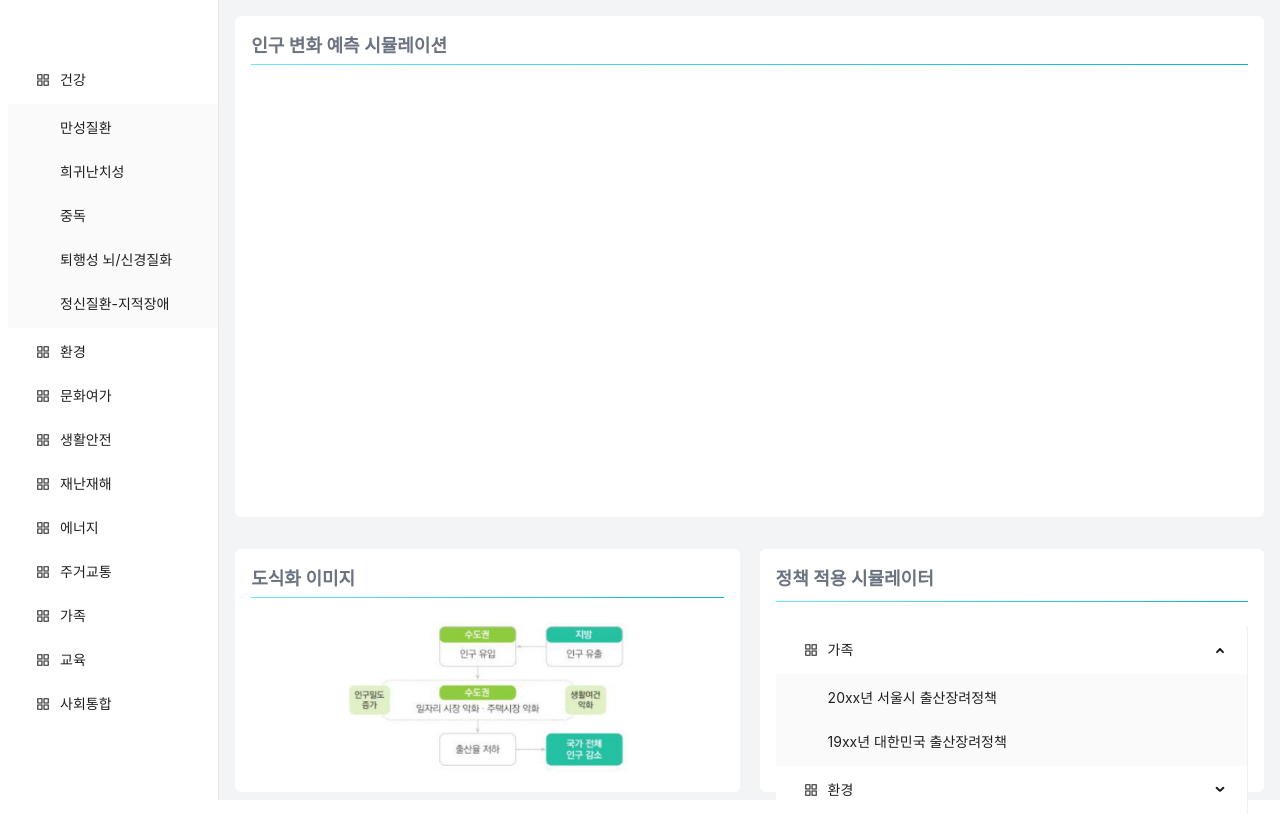
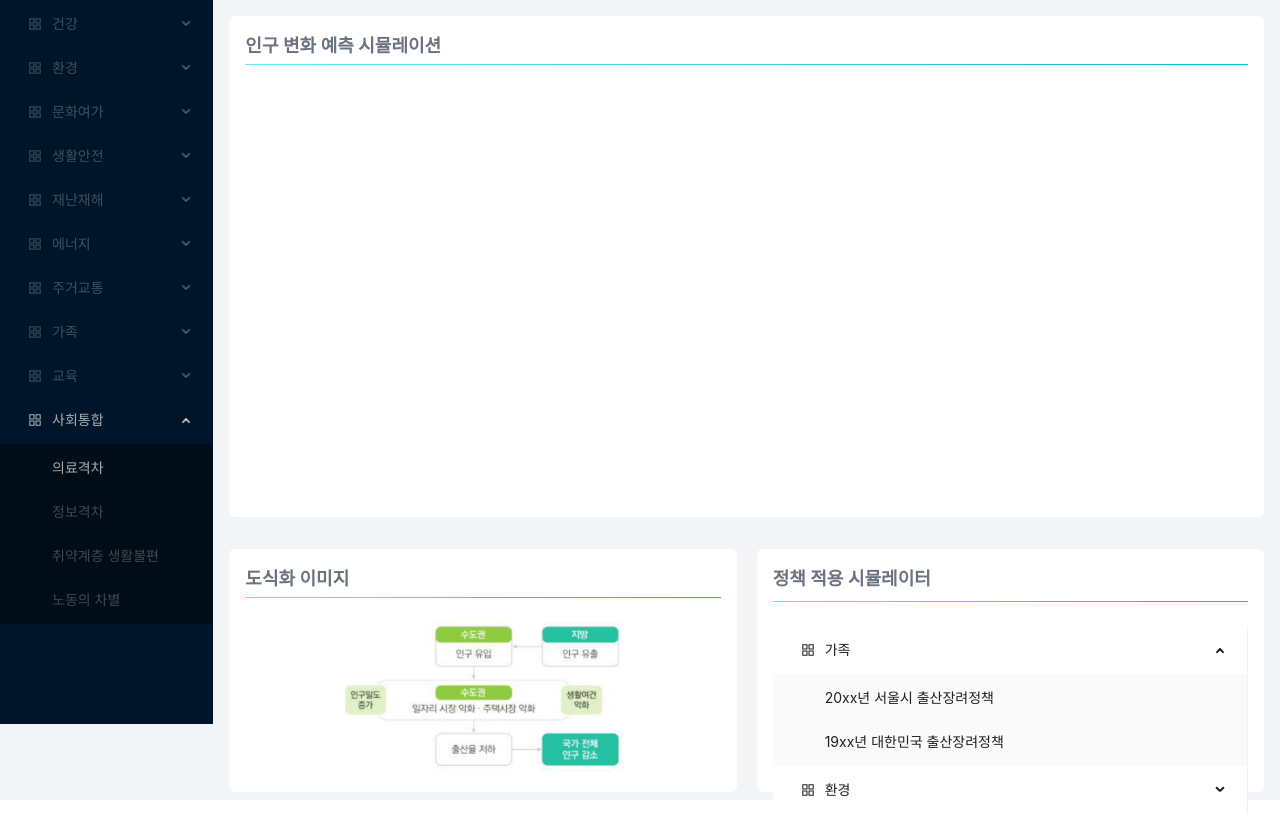
Before and after one commit to sean-ineeji/proj-rnd-population, a React (Create React App) app in the folder population-simulator/: page / in a window 1280 px wide. Built offline with nearby package versions, Linux system fonts and the light colour scheme.

Commit message:
default open, dark mode, disabled

```diff
--- /dev/null
+++ b/population-simulator/src/components/Sidebar/Sidebar.css
@@ -0,0 +1,5 @@
+.ant-menu-item-disabled {
+  pointer-events: none; /* Disable pointer events */
+  color: rgba(0, 0, 0, 0.25); /* Change color to indicate disabled state */
+  cursor: not-allowed; /* Change cursor to indicate disabled state */
+}
--- a/population-simulator/src/components/Sidebar/Sidebar.tsx
+++ b/population-simulator/src/components/Sidebar/Sidebar.tsx
@@ -4,6 +4,7 @@ import tw from 'tailwind-styled-components';
 import { AppstoreOutlined } from '@ant-design/icons';
 import type { MenuProps } from 'antd';
 import { Menu } from 'antd';
+import './Sidebar.css';
 
 type MenuItem = Required<MenuProps>['items'][number];
 
@@ -12,7 +13,9 @@ function getItem(
   key: React.Key,
   icon?: React.ReactNode,
   children?: MenuItem[],
+  disabled?: boolean,
   type?: 'group',
+  className?: string,
 ): MenuItem {
   return {
     key,
@@ -20,88 +23,180 @@ function getItem(
     children,
     label,
     type,
+    className,
   } as MenuItem;
 }
 
 const items: MenuItem[] = [
-  getItem('건강', 'sub1', <AppstoreOutlined />, [
-    getItem('만성질환', '1'),
-    getItem('희귀난치성', '2'),
-    getItem('중독', '3'),
-    getItem('퇴행성 뇌/신경질화', '4'),
-    getItem('정신질환-지적장애', '5'),
-  ]),
-  getItem('환경', 'sub2', <AppstoreOutlined />, [
-    getItem('생활폐기물', '6'),
-    getItem('실내 공기오염', '7'),
-    getItem('수질 오염', '8'),
-    getItem('환경호르몬', '9'),
-    getItem('산업 폐기물', '10'),
-    getItem('미세먼지', '11'),
-    getItem('미세플라스틱', '12'),
-  ]),
-  getItem('문화여가', 'sub3', <AppstoreOutlined />, [
-    getItem('문화소외', '13'),
-    getItem('문화 - 여가공간 미비', '14'),
-  ]),
-  getItem('생활안전', 'sub4', <AppstoreOutlined />, [
-    getItem('성범죄', '15'),
-    getItem('먹거리 안전', '16'),
-    getItem('사이버 범죄', '17'),
-    getItem('가정 안전사고', '18'),
-    getItem('화이트칼라 범죄', '19'),
-    getItem('사생활 침해', '20'),
-    getItem('가상증표(통화) 부작용', '21'),
-  ]),
-  getItem('재난재해', 'sub5', <AppstoreOutlined />, [
-    getItem('기상재해', '22'),
-    getItem('화학사고', '23'),
-    getItem('감염병', '24'),
-    getItem('방사능 오염', '25'),
-    getItem('지진', '26'),
-    getItem('소방안전', '27'),
-  ]),
-  getItem('에너지', 'sub6', <AppstoreOutlined />, [
-    getItem('전력수급', '28'),
-    getItem('에너지 빈곤', '29'),
-  ]),
-  getItem('주거교통', 'sub7', <AppstoreOutlined />, [
-    getItem('불량/노후 주택', '30'),
-    getItem('교통 혼잡', '31'),
-    getItem('교통안전', '32'),
-  ]),
-  getItem('가족', 'sub8', <AppstoreOutlined />, [
-    getItem('노인 소외 - 자살', '33'),
-    getItem('가정폭력', '34'),
-    getItem('저출산', '35'),
-  ]),
-  getItem('교육', 'sub9', <AppstoreOutlined />, [
-    getItem('교육격차', '36'),
-    getItem('학교폭력', '37'),
-  ]),
-  getItem('사회통합', 'sub10', <AppstoreOutlined />, [
-    getItem('의료격차', '38'),
-    getItem('정보격차', '39'),
-    getItem('취약계층 생활불편', '40'),
-    getItem('노동의 차별', '4`'),
-  ]),
+  getItem(
+    '건강',
+    'sub1',
+    <AppstoreOutlined />,
+    [
+      getItem('만성질환', '1', undefined, undefined, true),
+      getItem('희귀난치성', '2', undefined, undefined, true),
+      getItem('중독', '3', undefined, undefined, true),
+      getItem('퇴행성 뇌/신경질화', '4', undefined, undefined, true),
+      getItem('정신질환-지적장애', '5', undefined, undefined, true),
+    ],
+    true,
+    undefined,
+    'ant-menu-item-disabled',
+  ),
+  getItem(
+    '환경',
+    'sub2',
+    <AppstoreOutlined />,
+    [
+      getItem('생활폐기물', '6', undefined, undefined, true),
+      getItem('실내 공기오염', '7', undefined, undefined, true),
+      getItem('수질 오염', '8', undefined, undefined, true),
+      getItem('환경호르몬', '9', undefined, undefined, true),
+      getItem('산업 폐기물', '10', undefined, undefined, true),
+      getItem('미세먼지', '11', undefined, undefined, true),
+      getItem('미세플라스틱', '12', undefined, undefined, true),
+    ],
+    true,
+    undefined,
+    'ant-menu-item-disabled',
+  ),
+  getItem(
+    '문화여가',
+    'sub3',
+    <AppstoreOutlined />,
+    [
+      getItem('문화소외', '13', undefined, undefined, true),
+      getItem('문화 - 여가공간 미비', '14', undefined, undefined, true),
+    ],
+    true,
+    undefined,
+    'ant-menu-item-disabled',
+  ),
+  getItem(
+    '생활안전',
+    'sub4',
+    <AppstoreOutlined />,
+    [
+      getItem('성범죄', '15', undefined, undefined, true),
+      getItem('먹거리 안전', '16', undefined, undefined, true),
+      getItem('사이버 범죄', '17', undefined, undefined, true),
+      getItem('가정 안전사고', '18', undefined, undefined, true),
+      getItem('화이트칼라 범죄', '19', undefined, undefined, true),
+      getItem('사생활 침해', '20', undefined, undefined, true),
+      getItem('가상증표(통화) 부작용', '21', undefined, undefined, true),
+    ],
+    true,
+    undefined,
+    'ant-menu-item-disabled',
+  ),
+  getItem(
+    '재난재해',
+    'sub5',
+    <AppstoreOutlined />,
+    [
+      getItem('기상재해', '22', undefined, undefined, true),
+      getItem('화학사고', '23', undefined, undefined, true),
+      getItem('감염병', '24', undefined, undefined, true),
+      getItem('방사능 오염', '25', undefined, undefined, true),
+      getItem('지진', '26', undefined, undefined, true),
+      getItem('소방안전', '27', undefined, undefined, true),
+    ],
+    true,
+    undefined,
+    'ant-menu-item-disabled',
+  ),
+  getItem(
+    '에너지',
+    'sub6',
+    <AppstoreOutlined />,
+    [
+      getItem('전력수급', '28', undefined, undefined, true),
+      getItem('에너지 빈곤', '29', undefined, undefined, true),
+    ],
+    true,
+    undefined,
+    'ant-menu-item-disabled',
+  ),
+  getItem(
+    '주거교통',
+    'sub7',
+    <AppstoreOutlined />,
+    [
+      getItem('불량/노후 주택', '30', undefined, undefined, true),
+      getItem('교통 혼잡', '31', undefined, undefined, true),
+      getItem('교통안전', '32', undefined, undefined, true),
+    ],
+    true,
+    undefined,
+    'ant-menu-item-disabled',
+  ),
+  getItem(
+    '가족',
+    'sub8',
+    <AppstoreOutlined />,
+    [
+      getItem('노인 소외 - 자살', '33', undefined, undefined, true),
+      getItem('가정폭력', '34', undefined, undefined, true),
+      getItem('저출산', '35', undefined, undefined, true),
+    ],
+    true,
+    undefined,
+    'ant-menu-item-disabled',
+  ),
+  getItem(
+    '교육',
+    'sub9',
+    <AppstoreOutlined />,
+    [
+      getItem('교육격차', '36', undefined, undefined, true),
+      getItem('학교폭력', '37', undefined, undefined, true),
+    ],
+    true,
+    undefined,
+    'ant-menu-item-disabled',
+  ),
+  getItem(
+    '사회통합',
+    'sub10',
+    <AppstoreOutlined />,
+    [
+      getItem('의료격차', '38', undefined, undefined, false),
+      getItem(
+        '정보격차',
+        '39',
+        undefined,
+        undefined,
+        true,
+        undefined,
+        'ant-menu-item-disabled',
+      ),
+      getItem(
+        '취약계층 생활불편',
+        '40',
+        undefined,
+        undefined,
+        true,
+        undefined,
+        'ant-menu-item-disabled',
+      ),
+      getItem(
+        '노동의 차별',
+        '41',
+        undefined,
+        undefined,
+        true,
+        undefined,
+        'ant-menu-item-disabled',
+      ),
+    ],
+    false,
+  ),
 ];
 
-const rootSubmenuKeys = [
-  'sub1',
-  'sub2',
-  'sub3',
-  'sub4',
-  'sub5',
-  'sub6',
-  'sub7',
-  'sub8',
-  'sub9',
-  'sub10',
-];
+const rootSubmenuKeys = ['sub10'];
 
 const Sidebar: React.FC = () => {
-  const [openKeys, setOpenKeys] = useState(['sub1']);
+  const [openKeys, setOpenKeys] = useState([rootSubmenuKeys[0]]);
 
   const onOpenChange: MenuProps['onOpenChange'] = (keys) => {
     const latestOpenKey = keys.find((key) => openKeys.indexOf(key) === -1);
@@ -113,21 +208,14 @@ const Sidebar: React.FC = () => {
   };
 
   return (
-    <aside className="flex flex-col w-64 h-screen px-5 py-8 overflow-y-auto bg-white border-r rtl:border-r-0 rtl:border-l dark:bg-gray-900 dark:border-gray-700">
-      <div className="flex flex-col justify-between flex-1 mt-6">
-        <nav className="-mx-3 space-y-6 ">
-          <div className="space-y-3 ">
     <Menu
       mode="inline"
       openKeys={openKeys}
       onOpenChange={onOpenChange}
       style={{ width: 256, height: '100%' }}
       items={items}
+      theme="dark"
     />
-          </div>
-        </nav>
-      </div>
-    </aside>
   );
 };
 
```
Lines whose indentation alone changed are shown as unchanged.
